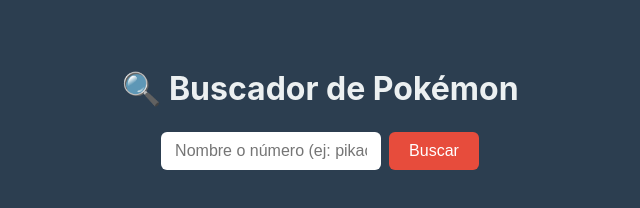
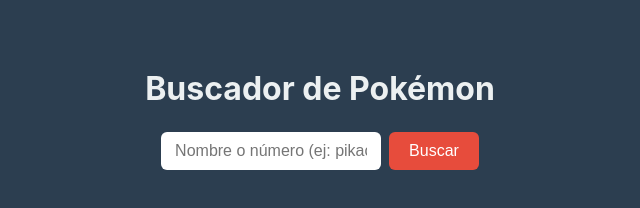
Before and after one commit to BanderoChinoZF/pokedex_project_ITO, a plain HTML site: page index.html in a window 1280 px wide. Shown: the whole page, without its empty margins (320-960 px from the left). Drawn offline with Linux system fonts and the light colour scheme.

Commit message:
Prueba de edición

```diff
--- a/index.html
+++ b/index.html
@@ -67,7 +67,7 @@
 </head>
 <body>
 
-  <h1>🔍 Buscador de Pokémon</h1>
+  <h1> Buscador de Pokémon</h1>
 
   <div class="buscador">
     <input type="text" id="inputPokemon" placeholder="Nombre o número (ej: pikachu, 25)">
```
